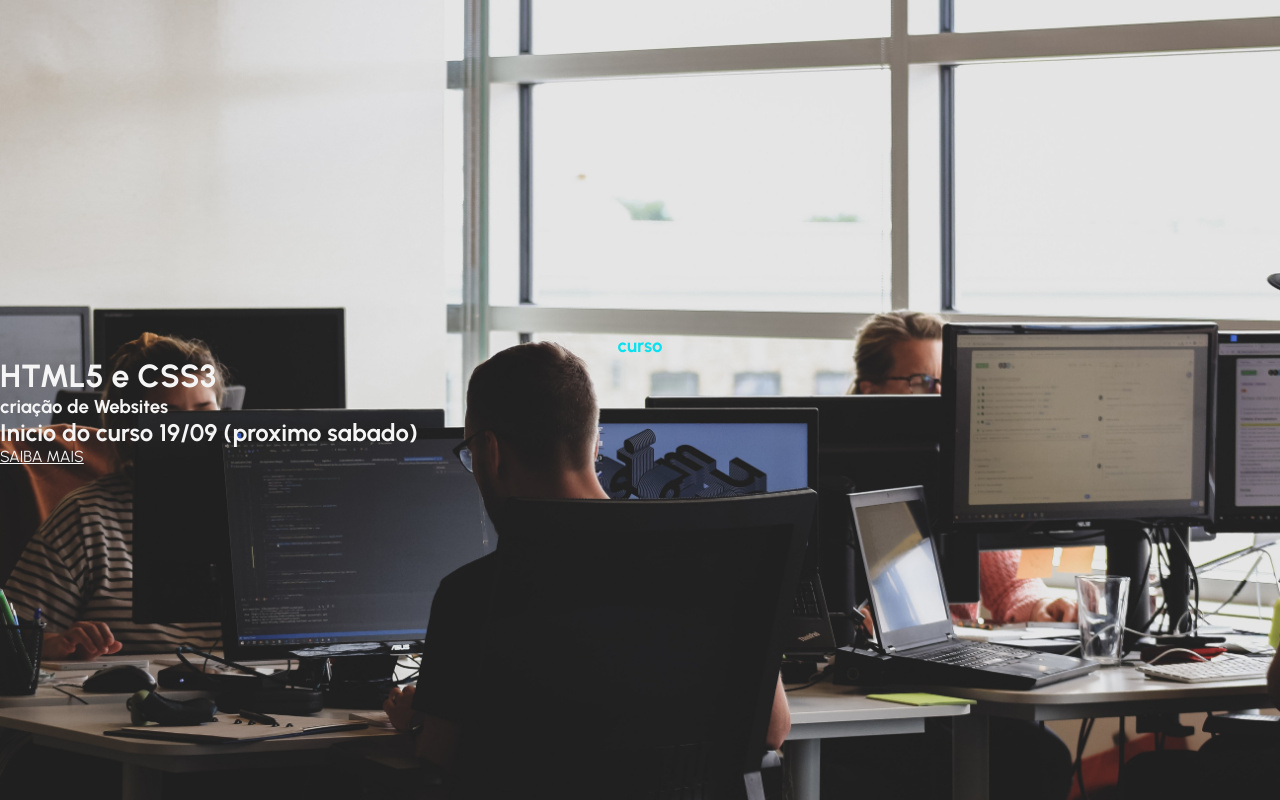
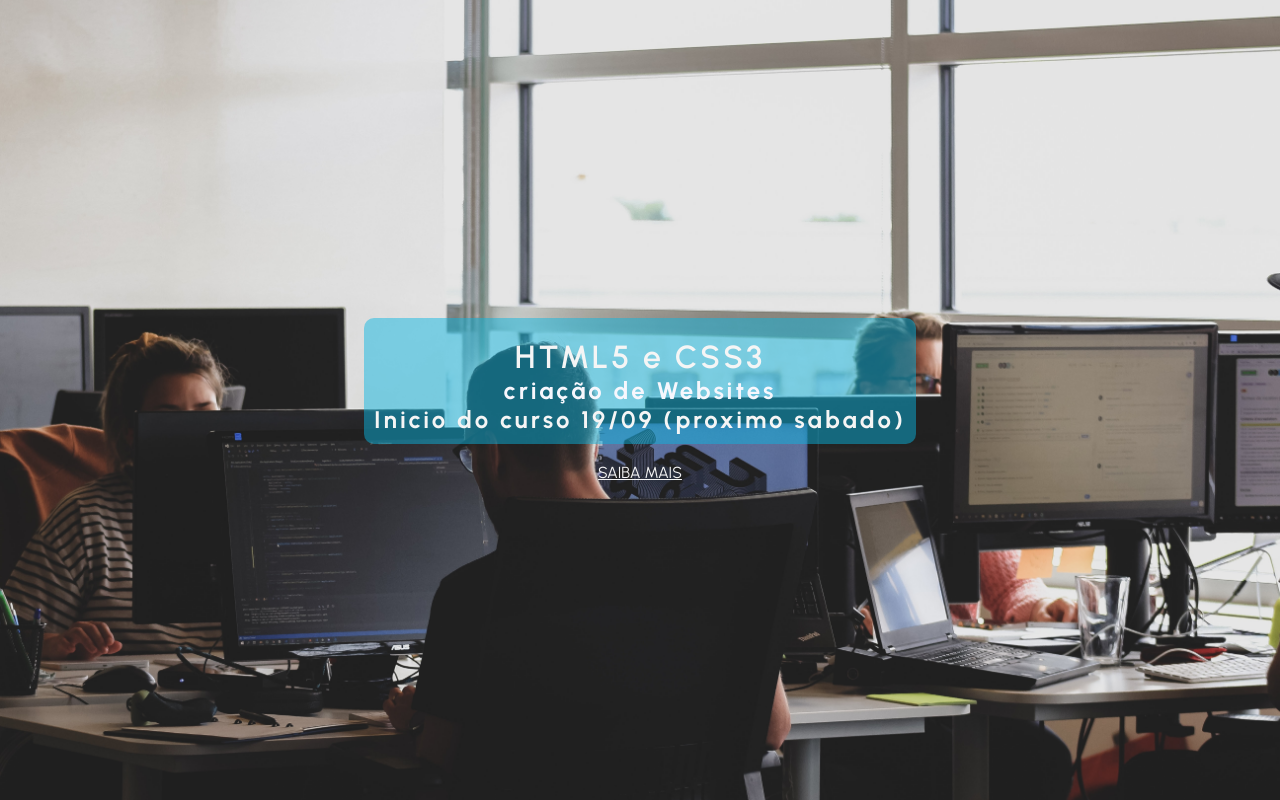
Before and after one commit to HatusSouza/divulgacao-curso-html, a plain HTML site: page index.html in a window 1280 px wide. Drawn offline with Linux system fonts and the light colour scheme; files that its build step writes are made by us from their sources.

Commit message:
mudei index e css

```diff
--- a/estilos.css
+++ b/estilos.css
@@ -2,27 +2,57 @@
 
 *{
     margin:0;
-    font-family:Urbanist;
+    font-family:'Urbanist';
     color:whitesmoke;
 }
 
 .pagina{
    /* background:blueviolet url(imagens/fundo.jpg); */
      background:
-      url("imagens/fundo.jpg");
-    height:100vh;
+      url(../imagens/fundo.jpg);
     background-size:cover;
     background-position:center center;
+    height:100vh;
     background-repeat:no-repeat;
-    justify-content: center;
-    align-content: center;
-    flex-direction: column;
+    display:flex;
+   justify-content: center;
+   align-items: center;
+   flex-direction: column;
 }
 
 .curso{
-    font:18px;
-    font-family: urbanist;
-    color:rgb(9, 224, 240);
+    font-size:20px;
+    font-weight: 500;
+    margin-bottom: 10px;
+    text-transform: uppercase;
+    padding-bottom: 10px;
+}
+
+.titulo{
+    font: size 24px;
+    margin-top: 0;
+    padding-top: 0;
+    font-family: 'Urbanist';
+    font-weight: 600;
+}
+
+.botao-1{
+    background-color: #09b7e27a; /* Green */
+    border: none;
+    color: white;
+    padding: 10px;
+    padding-top: 0px;
     text-align: center;
+    text-decoration: none;
+    font-size: 16px;
+    border-radius: 10px;
+    letter-spacing: 3px;
+    text-decoration: none;
+}
+
+
+.nome-curso{
+    color: rgb(247, 247, 253);
+    font-size: 24px;
 
 }
--- a/index.html
+++ b/index.html
@@ -6,15 +6,19 @@
     <meta http-equiv="X-UA-Compatible" content="IE=edge">
     <meta name="viewport" content="width=device-width, initial-scale=1.0">
     <title>Curso HTML e CSS3</title>
-    <link rel="stylesheet" href="estilos.css">
+    <link rel="stylesheet" href="css/estilos.css">
 </head>
 
 <body>
     <main class="pagina">
-        <h3 curso class="curso">curso</h3>
-        <h1> HTML5 e CSS3 </h1>
-        <h3>criação de Websites</h3>
+        <div class="botao-1">
+        <h3 curso class="curso"></h3>
+        <h1 class="titulo"> HTML5 e CSS3 </h1>
+        <h3 class="nome-curso
+        ">criação de Websites</h3>
         <h2> Inicio do curso 19/09 (proximo sabado) </h2>
+        </div>
+        <br>
         <a href="https://www.sp.senac.br/cursos-livres/curso-de-html5-e-css3-criacao-de-websites" target="blank">SAIBA MAIS </a>
     </main>
 </body>
```
